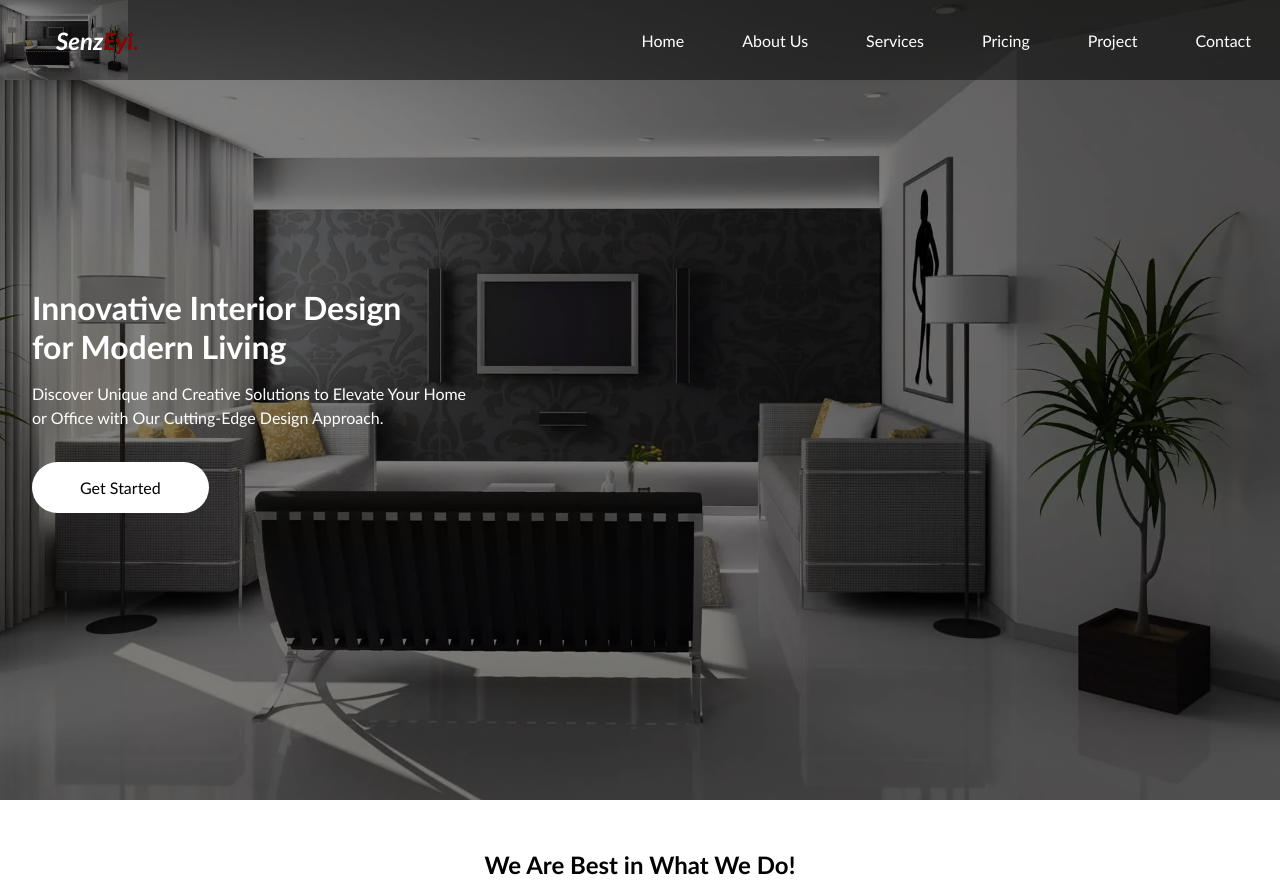
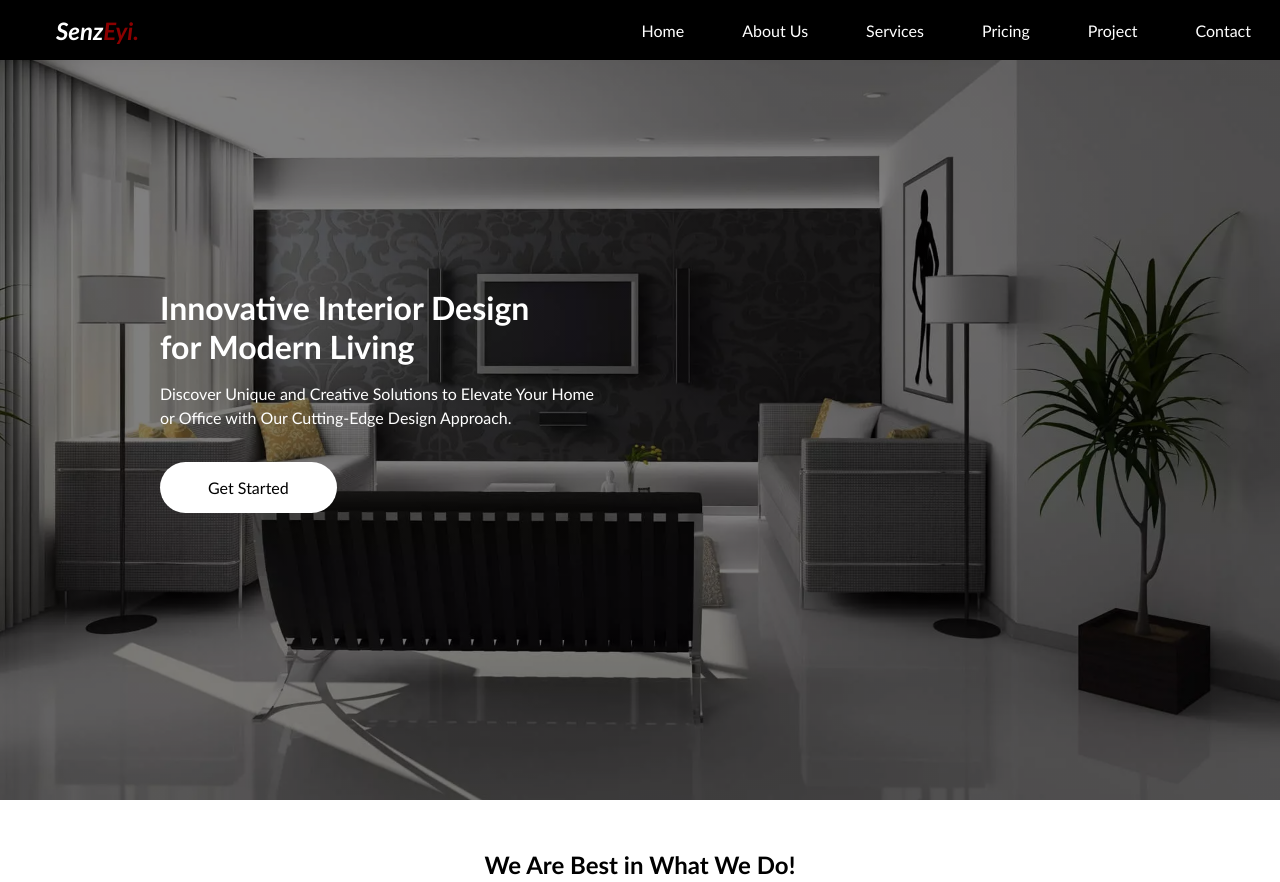
Before and after one commit to Julienish14/simpleInteriorD, a plain HTML site: page StaticSenzeyi/index.html in a window 1280 px wide. Shown: the top 882 px of the page. Drawn offline with Linux system fonts and the light colour scheme.

Commit message:
Add this update

```diff
--- a/StaticSenzeyi/style.css
+++ b/StaticSenzeyi/style.css
@@ -8,15 +8,12 @@
 
   nav {
     display: flex;
-    height: 80px;
+    height: 60px;
     width: 100%;
-    /* background: black; */
-    /* background-image: url(img/nav-back.png); */
+    background-color: black;
+    /* background-image: linear-gradient(rgba(0,0,0,0.50), rgba(0,0,0,0.50)),url(); */
 
-    background-image: linear-gradient(rgba(0,0,0,0.50), rgba(0,0,0,0.50)),url(img/background-img.webp);
-    background-size: contain;
-    background-repeat: no-repeat;
-    width: 100%;
+
     align-items: center;
     justify-content: space-between;
     padding: 0rem calc((100vw - 1300px) / 2);
@@ -82,6 +79,7 @@
     align-items: flex-start;
     color: #ffff;
     padding: 0rem 2rem;
+    margin-left: 20%;
   }
 
   .home-col-left h1 {
@@ -583,6 +581,8 @@ footer ul {
     }
     .home-col-left{
       margin-top: 100px;
+      margin-left: 10px;
+
     }
 
     /* About Styles  */
```
